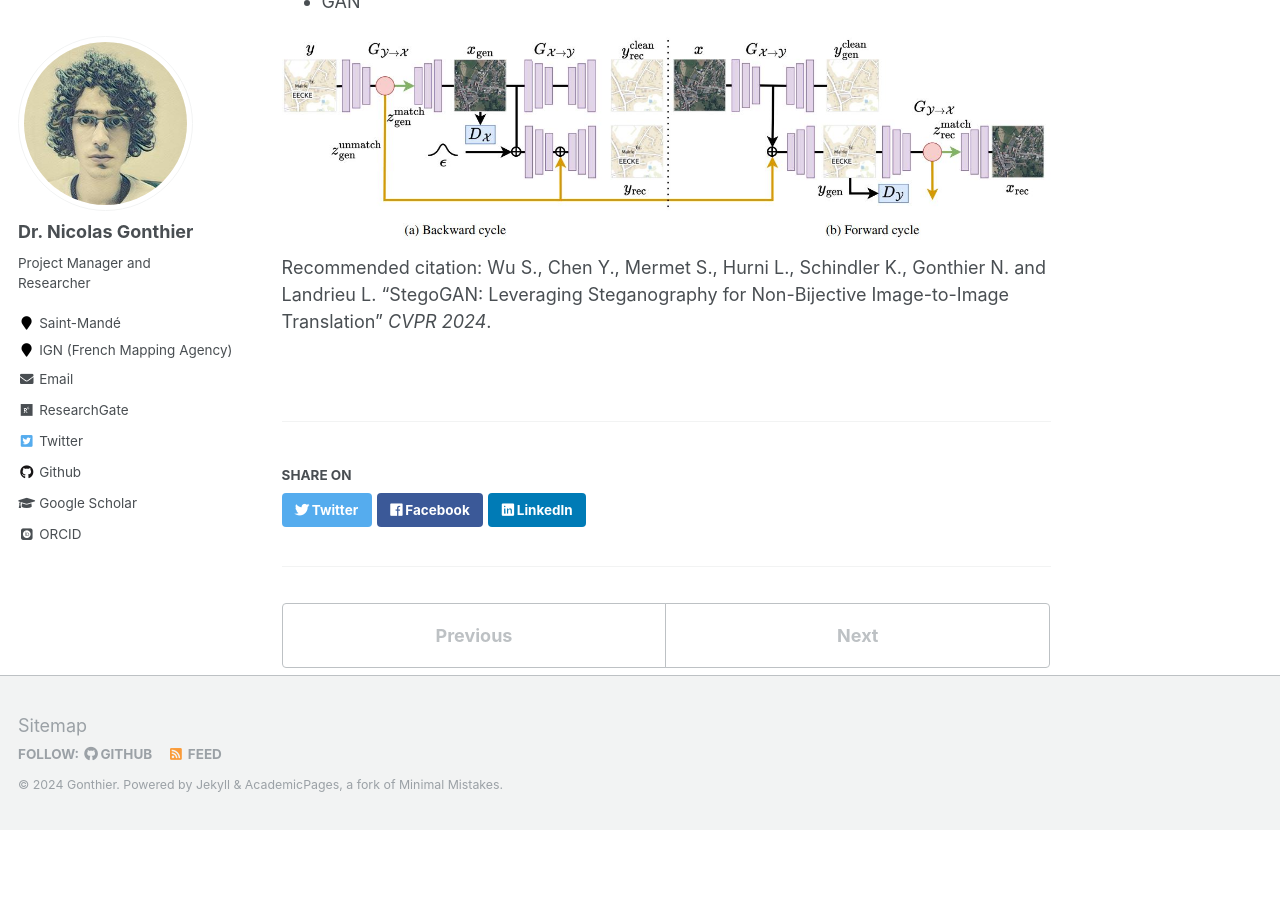
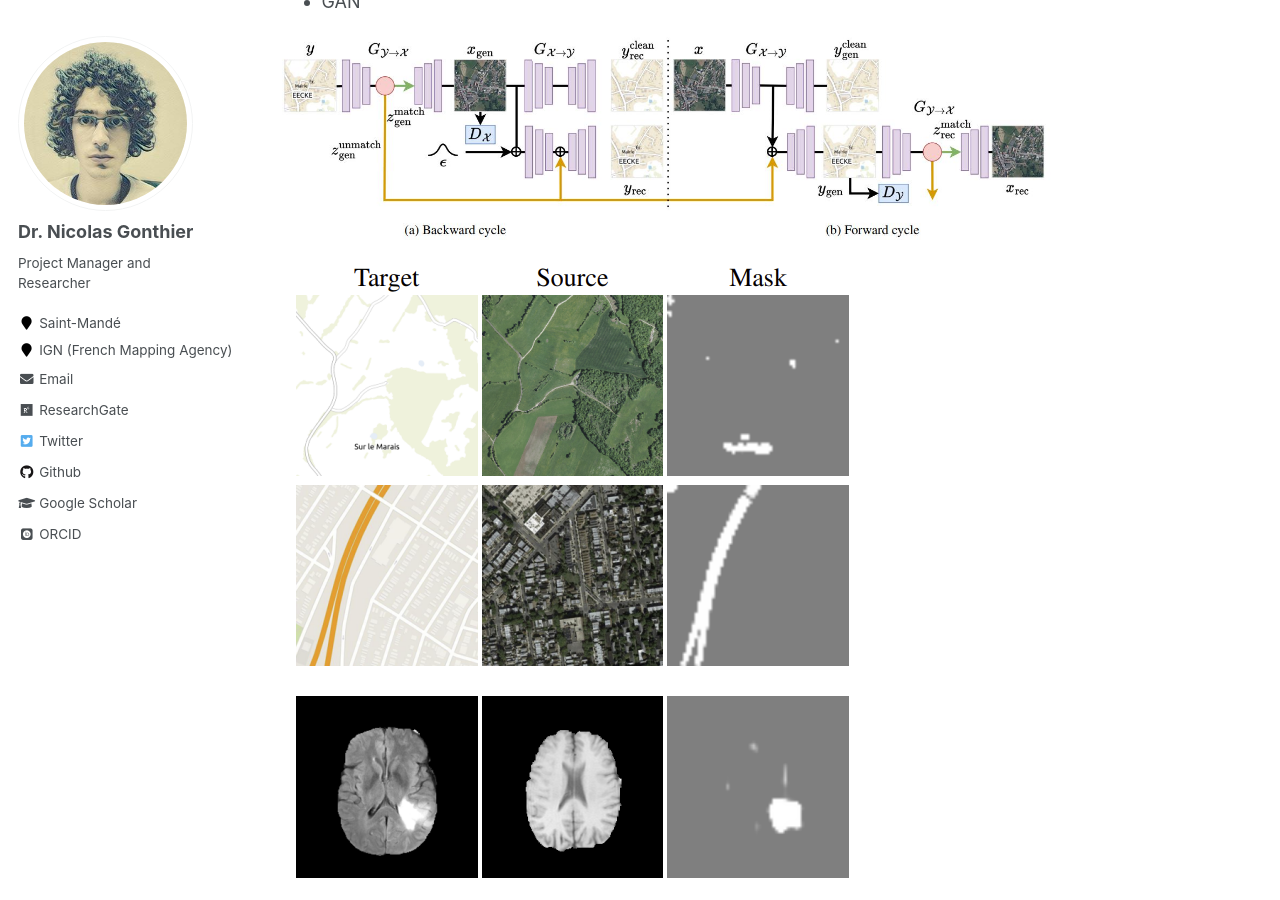
Before and after one commit to ngonthier/ngonthier.github.io, a Jekyll site: the page built from _publications/2024_04_StegoGAN.md, in a window 1280 px wide and 900 px high, scrolled down 1060 px. Built offline with Jekyll 4.4.1, drawn with Linux system fonts in a browser that asks for light colours; some web fonts are replaced; before the commit the page ends 1890 px from its top, so only the background shows below that.

Commit message:
Update 2024_04_StegoGAN.md

```diff
--- a/_publications/2024_04_StegoGAN.md
+++ b/_publications/2024_04_StegoGAN.md
@@ -29,4 +29,6 @@ Keywords
 
 # ![StegoGAN architecture.](https://ngonthier.github.io/images/StegoGAN.jpg)
 
+#  ![Synthesis samples.](https://ngonthier.github.io/images/StegoGAN_samples.png)
+
 Recommended citation: Wu S., Chen Y., Mermet S., Hurni L., Schindler K., Gonthier N. and Landrieu L. "StegoGAN: Leveraging Steganography for Non-Bijective Image-to-Image Translation" <i>CVPR 2024</i>.
```
